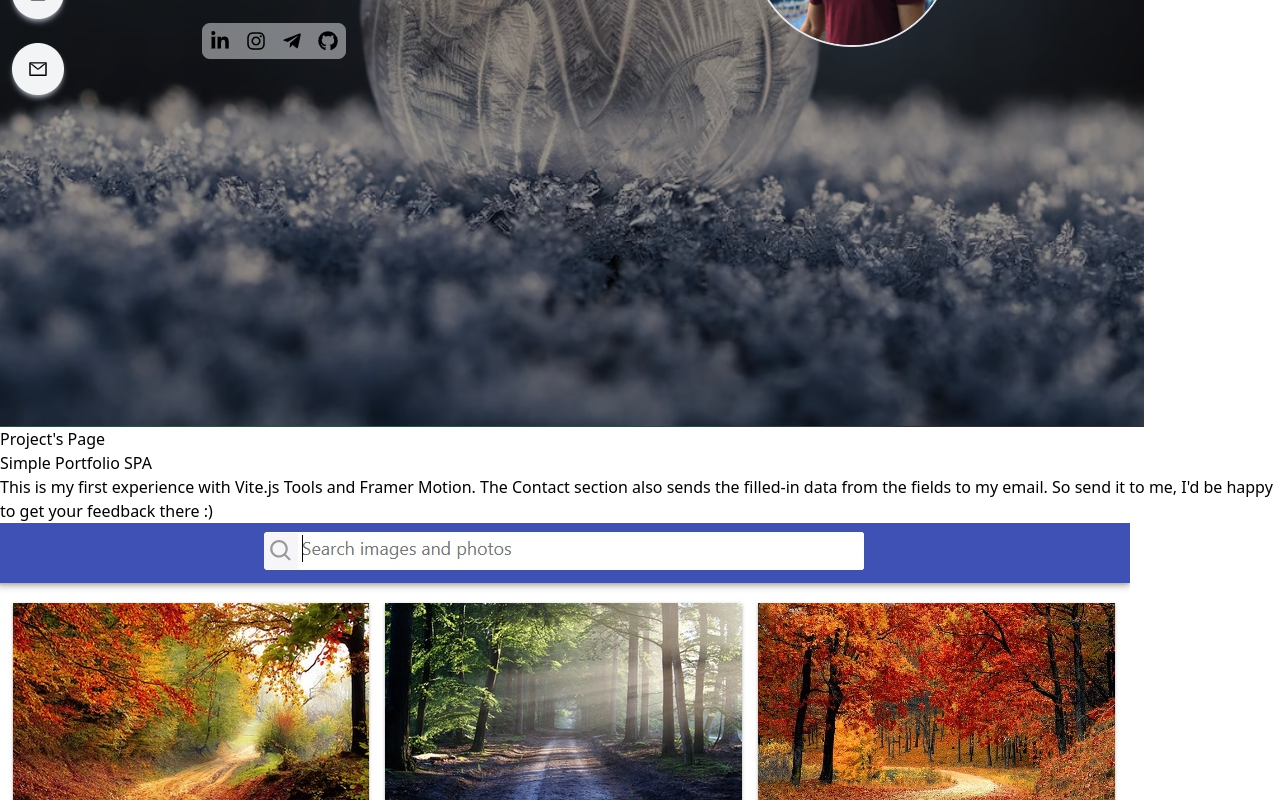
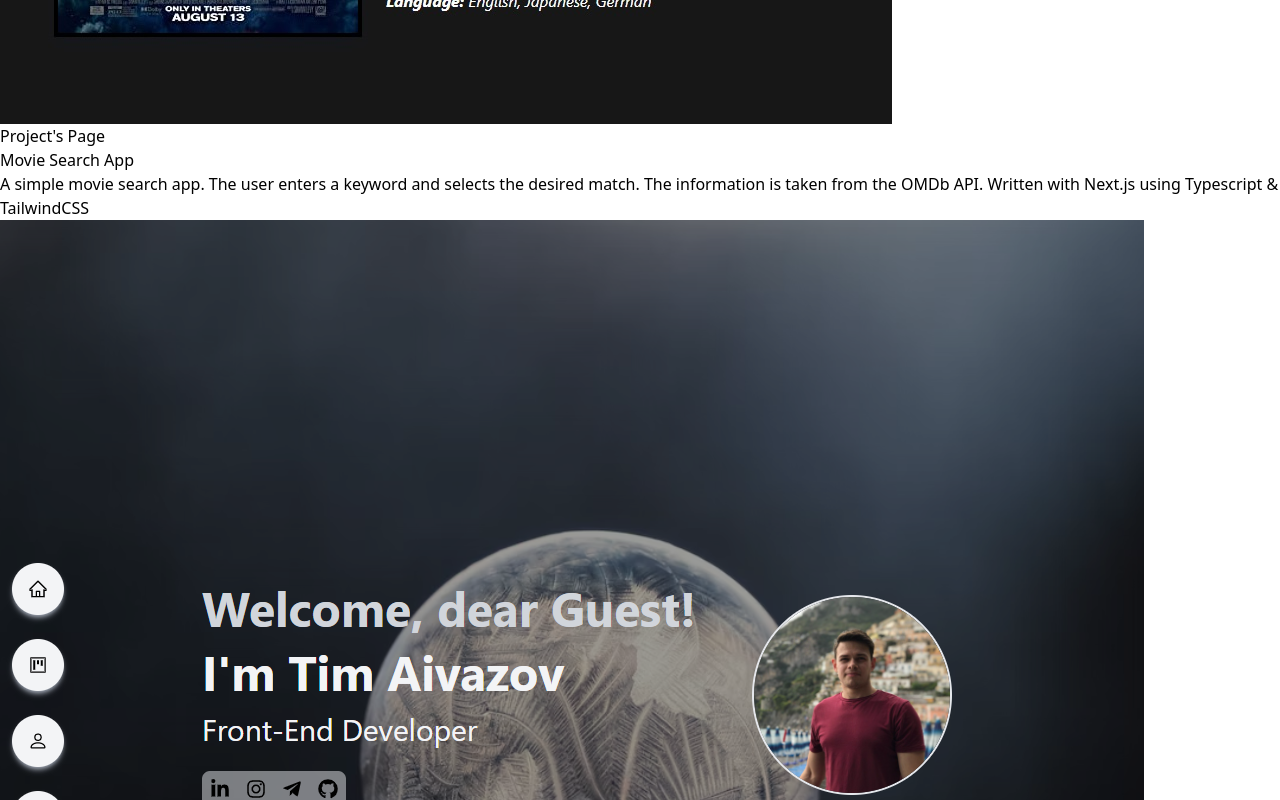
Before and after one commit to Aivazov/welcome-to-tim, a Next.js app: page / in a window 1280 px wide. Shown: the part 5400-6200 px from the top of the page. Built offline with nearby package versions, Linux system fonts and the light colour scheme.

Commit message:
adding new project

```diff
--- a/src/components/Projects/Projects.tsx
+++ b/src/components/Projects/Projects.tsx
@@ -15,6 +15,14 @@ const projects = [
   },
   {
     id: 2,
+    img: '/static/projects/movie-search-app.jpg',
+    title: 'Movie Search App',
+    description:
+      'A simple movie search app. The user enters a keyword and selects the desired match. The information is taken from the OMDb API. Written with Next.js using Typescript & TailwindCSS',
+    linkToProject: 'https://movie-search-app-nextjs.vercel.app/',
+  },
+  {
+    id: 3,
     img: '/static/projects/simple-portfolio-spa.png',
     title: 'Simple Portfolio SPA',
     description:
@@ -22,7 +30,7 @@ const projects = [
     linkToProject: 'https://aivazov.github.io/portfolio-spa/',
   },
   {
-    id: 3,
+    id: 4,
     img: '/static/projects/image-finder-react.jpg',
     title: 'ImageFinder App',
     description:
@@ -30,7 +38,7 @@ const projects = [
     linkToProject: 'https://aivazov.github.io/react-hooks-images-gallery/',
   },
   {
-    id: 4,
+    id: 5,
     img: '/static/projects/dashboard.jpg',
     title: 'Test Dashboard App',
     description:
```
Also changed, not shown: public/static/projects/movie-search-app.jpg (added).
